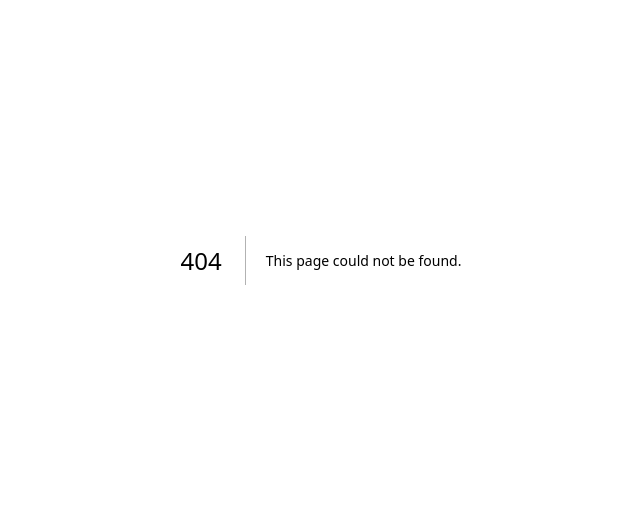
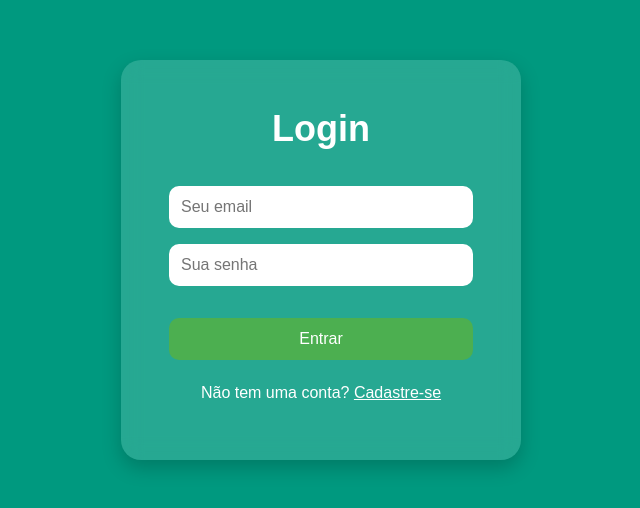
Before and after one commit to LucasMairon/FinanSee, a Next.js app in the folder Front/sage/: page /login in a window 1280 px wide. Before the commit this address had no page. Shown: the part 140-648 px from the top of the page, without its empty margins (319-959 px from the left). Built offline with nearby package versions, Linux system fonts and the light colour scheme.

Commit message:
feat(login): adding login page

```diff
--- /dev/null
+++ b/Front/sage/src/app/login/login.module.css
@@ -0,0 +1,69 @@
+/* Fundo */
+.container {
+  height: 100vh;
+  display: flex;
+  justify-content: center;
+  align-items: center;
+  background: #00997f;
+}
+
+/* Card */
+.card {
+  background: rgba(255, 255, 255, 0.15);
+  backdrop-filter: blur(10px);
+  padding: 48px;
+  border-radius: 20px;
+  box-shadow: 0 8px 20px rgba(0, 0, 0, 0.2);
+  width: 100%;
+  max-width: 400px;
+  display: flex;
+  flex-direction: column;
+  min-height: 400px;
+}
+
+/* Título */
+.title {
+  color: #ffffff;
+  text-align: center;
+  font-size: 36px;
+  margin-bottom: 36px;
+}
+
+.input {
+  padding: 12px;
+  margin-bottom: 16px;
+  border: none;
+  border-radius: 10px;
+  font-size: 16px;
+  background-color: #ffffff;
+  color: #000000;
+}
+
+/* Botão */
+.button {
+  background-color: #4caf50;
+  color: white;
+  padding: 12px;
+  border: none;
+  border-radius: 10px;
+  font-size: 16px;
+  cursor: pointer;
+  transition: background-color 0.3s;
+  margin-top: 16px;
+}
+
+.button:hover {
+  background-color: #43a047;
+}
+
+/* Link */
+.signup {
+  text-align: center;
+  margin-top: 24px;
+  color: #ffffff;
+}
+
+.signup a {
+  color: #ffffff;
+  text-decoration: underline;
+}
--- /dev/null
+++ b/Front/sage/src/app/login/page.js
@@ -0,0 +1,43 @@
+"use client";
+import { useState } from "react";
+import styles from "./login.module.css";
+
+export default function LoginPage() {
+  const [email, setEmail] = useState("");
+  const [password, setPassword] = useState("");
+
+  const handleLogin = (e) => {
+    e.preventDefault();
+    console.log("Email:", email, "Senha:", password);
+  };
+
+  return (
+    <div className={styles.container}>
+      <form className={styles.card} onSubmit={handleLogin}>
+        <h1 className={styles.title}>Login</h1>
+        <input
+          type="email"
+          placeholder="Seu email"
+          value={email}
+          onChange={(e) => setEmail(e.target.value)}
+          className={styles.input}
+          required
+        />
+        <input
+          type="password"
+          placeholder="Sua senha"
+          value={password}
+          onChange={(e) => setPassword(e.target.value)}
+          className={styles.input}
+          required
+        />
+        <button type="submit" className={styles.button}>
+          Entrar
+        </button>
+        <p className={styles.signup}>
+          Não tem uma conta? <a href="#">Cadastre-se</a>
+        </p>
+      </form>
+    </div>
+  );
+}
```
